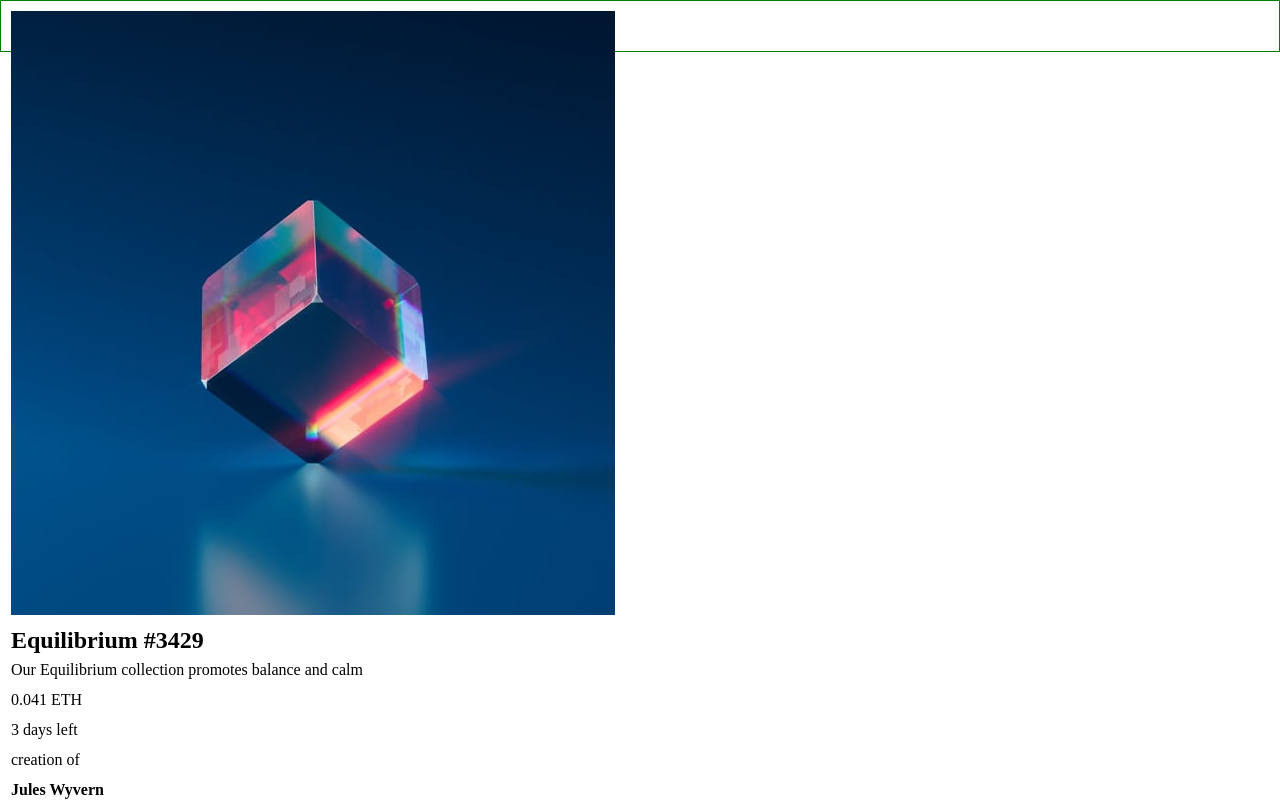
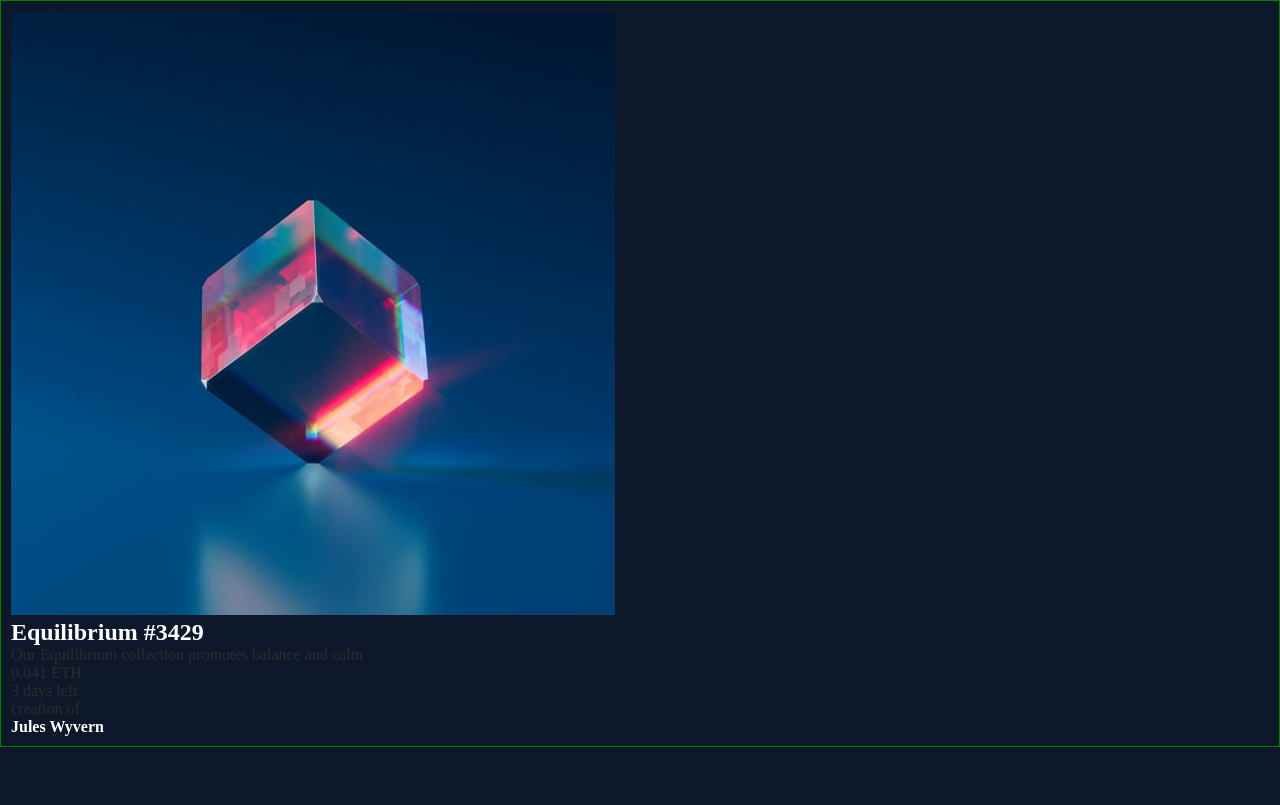
Before and after one commit to Pablo-98/nft-preview-card, a plain HTML site: page src/index.html in a window 1280 px wide. Drawn offline with Linux system fonts and the light colour scheme.

Commit message:
styled p/h2/h4 tags and divided the content of the html into div tags

```diff
--- a/src/index.html
+++ b/src/index.html
@@ -11,10 +11,16 @@
   <div class="box">
     <img src="/images/image-equilibrium.jpg" alt="cube">
     <h2>Equilibrium #3429 </h2>
-    <p> Our Equilibrium collection promotes balance and calm</p>
-    <p> 0.041 ETH </p>
-    <p> 3 days left</p>
+    <p class="gray-text"> Our Equilibrium collection promotes balance and calm</p>
+    <div class="cost-box">
+    <p class="etherium"> 0.041 ETH </p>
+    </div>
+    <div class="nft-time">
+    <p class="gray-text"> 3 days left</p>
+    </div>
+    <div class="artist-respect">
       <p> creation of <h4> Jules Wyvern</h4></p>
+      </div>
   </div>
 
 </body>
--- a/src/styles.css
+++ b/src/styles.css
@@ -4,7 +4,18 @@ margin: 0;
 }
 .box{
     padding: 10px;
-    height: 30px;
-    line-height: 30px;
+    height: fit-content;
     border: solid 1px green
 }
+body{
+    background-color: hsl(217, 54%, 11%)
+}
+h2{
+    color: white;
+}
+p{
+    color: rgb(46, 42, 42)
+}
+h4{
+    color: white;
+}
```
